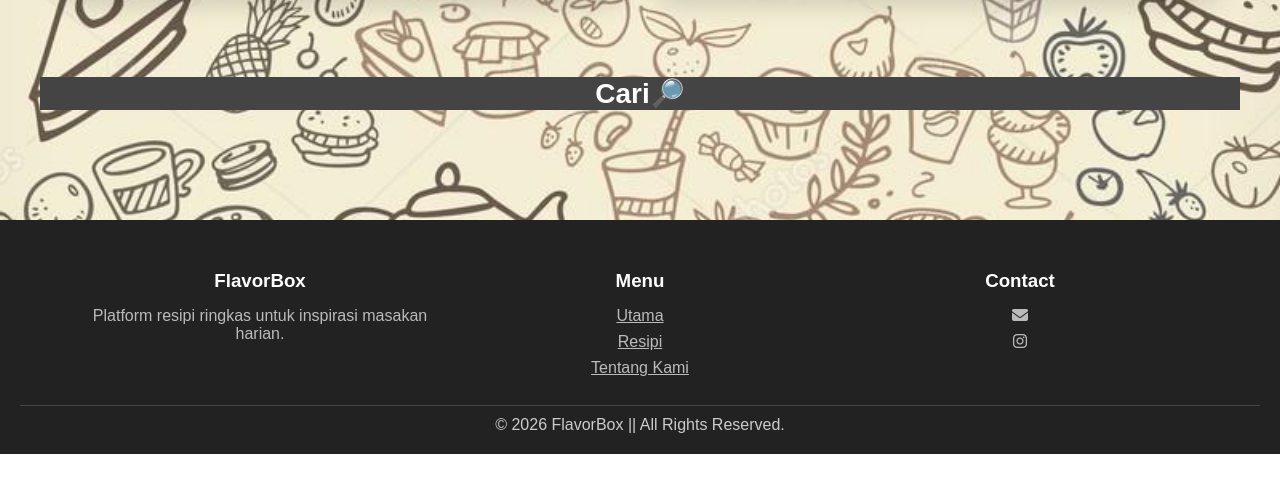
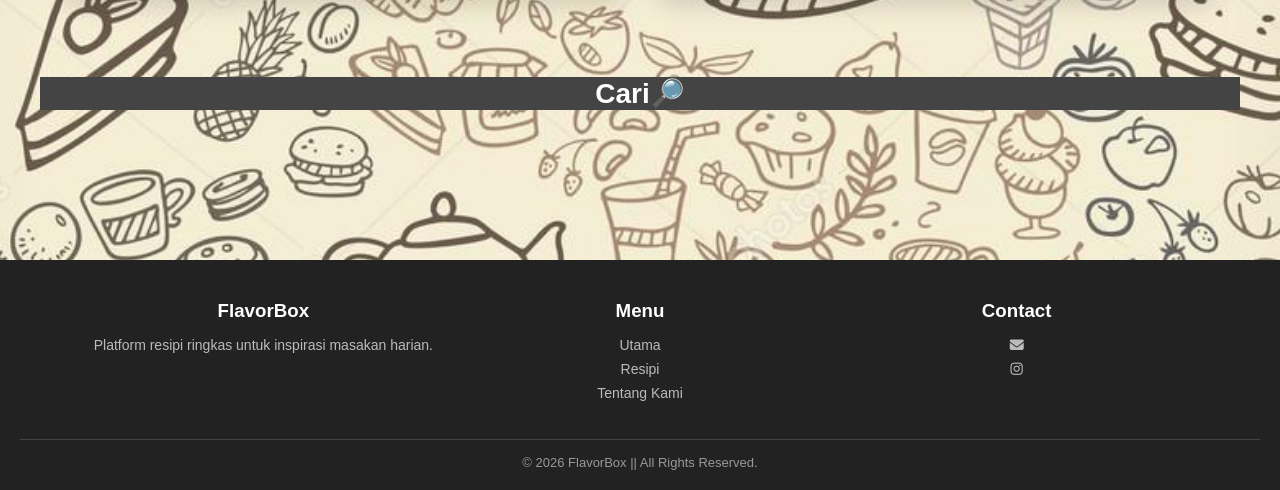
Before and after one commit to syukran5304/FlavorBox_WebAssign, a plain HTML site: page index.html in a window 1280 px wide. Shown: the part 1185-1675 px from the top of the page. Before the commit the page ends 1639 px from the top, so only its background shows below. Drawn offline with Linux system fonts and the light colour scheme.

Commit message:
Update style.css

```diff
--- a/style.css
+++ b/style.css
@@ -276,36 +276,46 @@ header {
 }
 
 /* FOOTER */
-footer {
-  background: #222;
-  color: #ccc;
-  padding: 50px 20px 20px;
+footer{
+  background:#222;
+  color:#ddd;
+  padding:40px 20px 20px;
+  margin-top:40px;
 }
 
-.footer-container {
-  max-width: 1100px;
-  margin: auto;
-  display: grid;
-  grid-template-columns: repeat(3,1fr);
-  gap: 40px;
-  text-align: center;
+.footer-container{
+  max-width:1100px;
+  margin:auto;
+  display:grid;
+  grid-template-columns: repeat(auto-fit, minmax(220px, 1fr));
+  gap:30px;
 }
 
-.footer-box h3 {
-  color: white;
-  margin-bottom: 15px;
+.footer-box h3{
+  margin-bottom:15px;
+  text-align: center;
+  color:#fff;
 }
 
-.footer-box a,
-.footer-box p {
-  color: #bbb;
-  display: block;
-  margin-bottom: 8px;
+.footer-box p,
+.footer-box a{
+  font-size:14px;
+  color:#bbb;
+  text-align: center;
+  text-decoration:none;
+  display:block;
+  margin-bottom:8px;
 }
 
-.footer-bottom {
-  margin-top: 20px;
-  border-top: 1px solid #444;
-  padding-top: 10px;
-  text-align: center;
+.footer-box a:hover{
+  color:#ff5722;
 }
+
+.footer-bottom{
+  text-align:center;
+  border-top:1px solid #444;
+  margin-top:30px;
+  padding-top:15px;
+  font-size:13px;
+  color:#999;
+}
```
